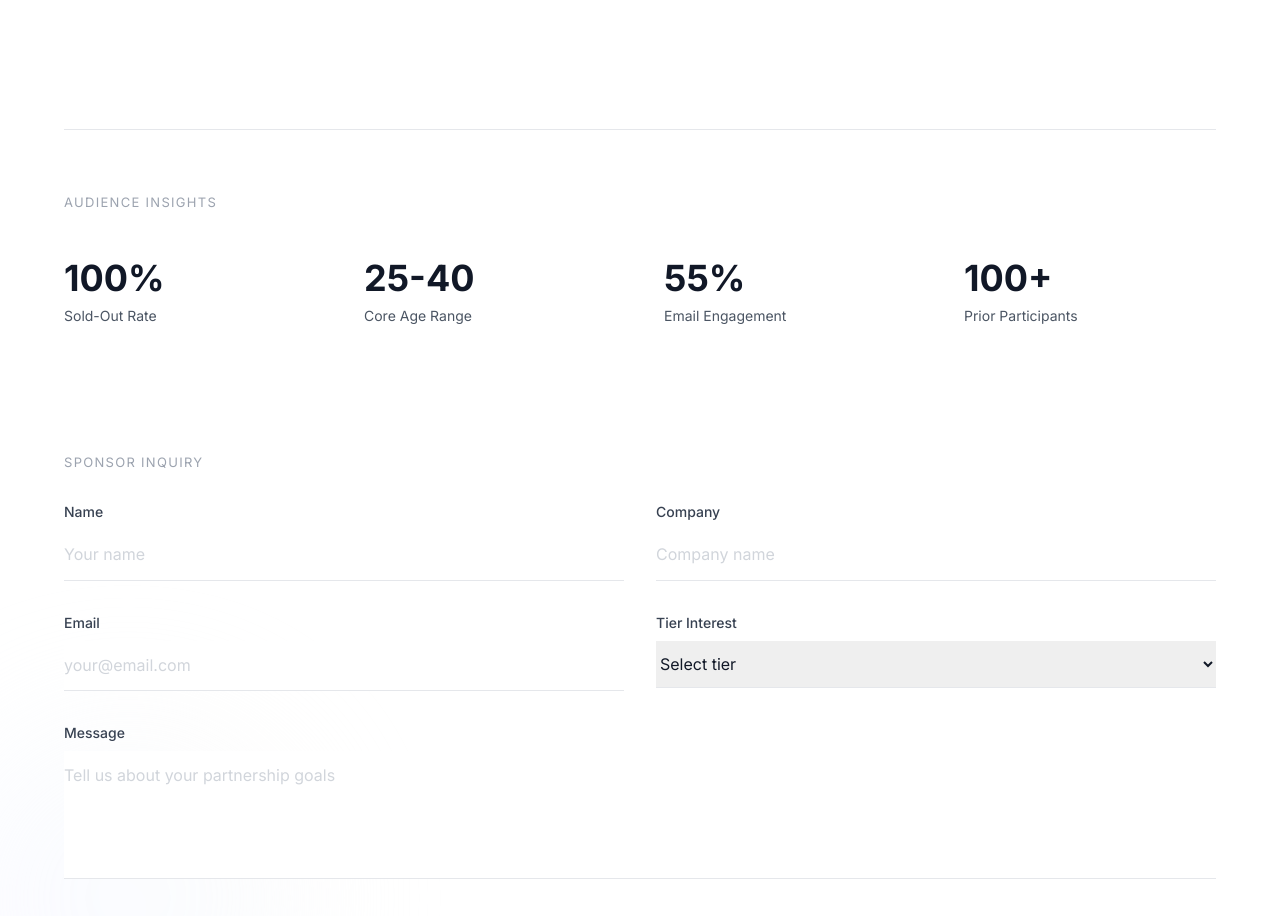
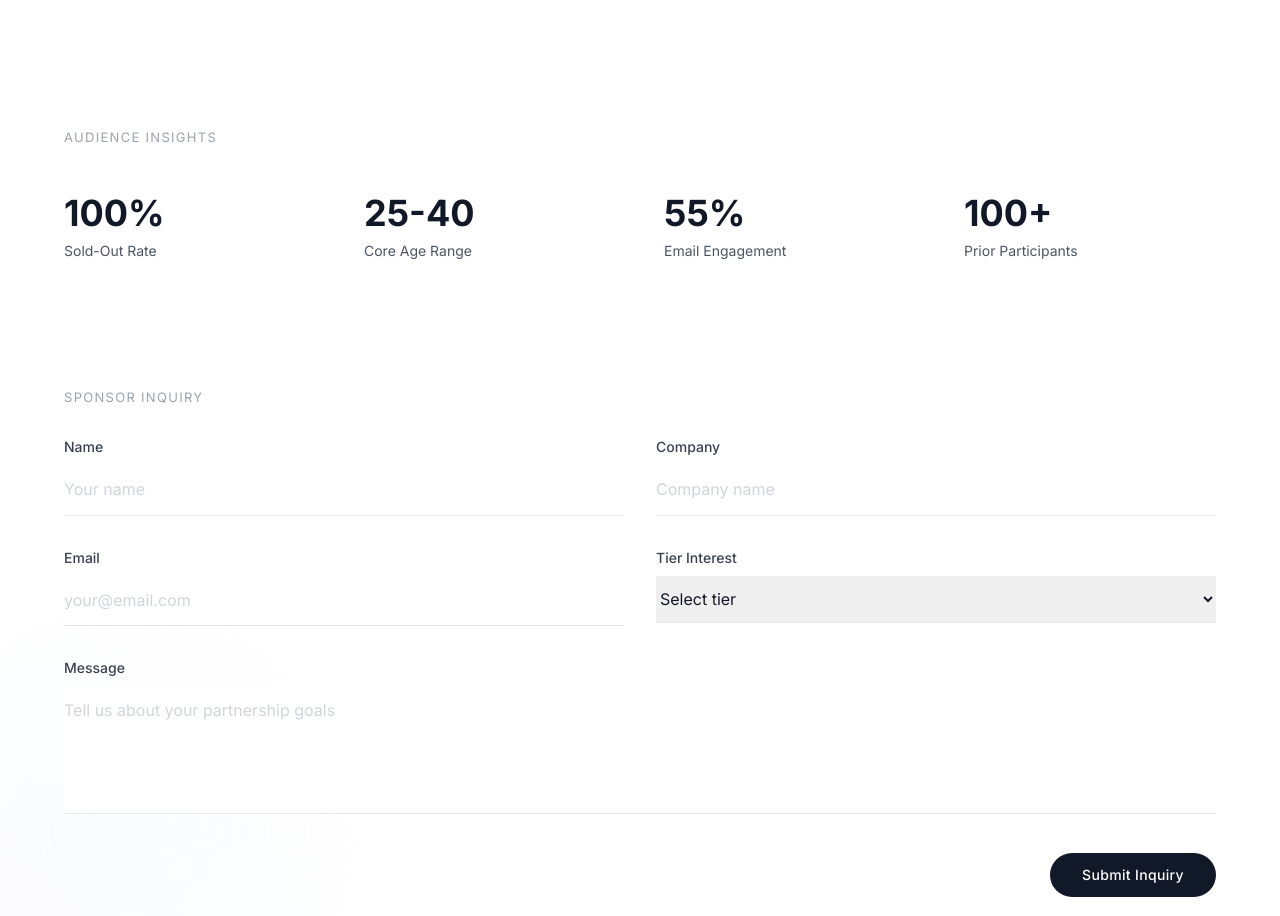
Before and after one commit to chaocdou-ux/biometric-dashboard, a React (Vite) app: page / in a window 1280 px wide. Shown: the part 1980-2896 px from the top of the page. Built offline with nearby package versions, Linux system fonts and the light colour scheme.

Commit message:
Updated LandingPage.jsx

```diff
--- a/src/components/LandingPage.jsx
+++ b/src/components/LandingPage.jsx
@@ -237,7 +237,6 @@ function SponsorshipContent() {
       </div>
 
       <div className="mb-32">
-        <div className="border-t border-gray-200 pt-16">
         <p className="text-xs uppercase tracking-widest text-gray-400 mb-12 font-light">Audience Insights</p>
         <div className="grid md:grid-cols-4 gap-12">
           {[
@@ -251,7 +250,6 @@ function SponsorshipContent() {
               <p className="text-sm text-gray-600 font-light">{stat.label}</p>
             </div>
           ))}
-          </div>
         </div>
       </div>
 
```
Lines whose indentation alone changed are shown as unchanged.
